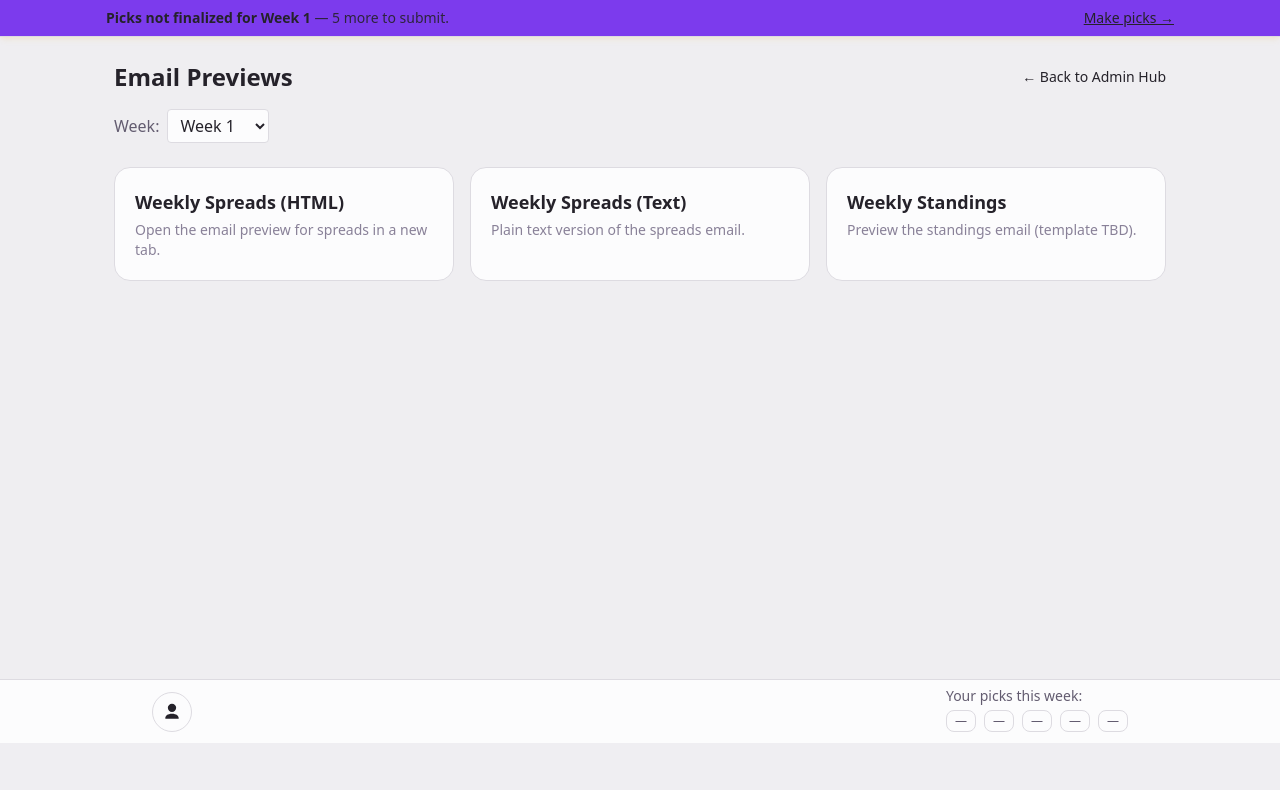
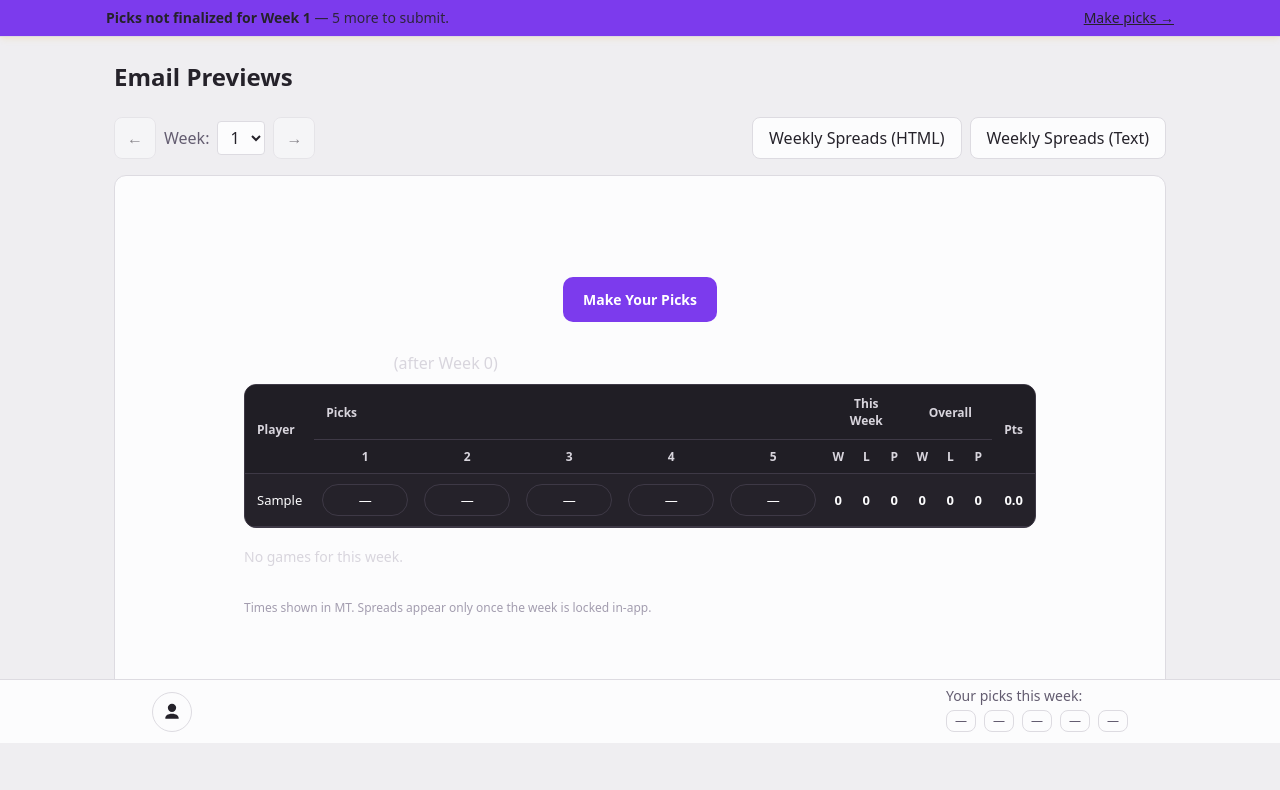
Before and after one commit to crops004/supercontest, a Flask app: page /admin/email/previews in a window 1280 px wide. Shown: the part 57-847 px from the top of the page. Before the commit the page ends 800 px from the top, so only its background shows below. Run offline with Flask 3, Linux system fonts and the light colour scheme; the visitor is signed in with stand-in values (Sample User, id 1); data comes from the database, SQL or seed files in the repository; data that the repository does not hold is empty; style sheets or scripts are compiled from the project's sources.

Commit message:
feat: enhance email previews with week selection and dynamic loading of spreads refactor: update weekly spreads templates for improved layout and styling style: add extra foreground color variable for better theme support

```diff
--- a/app/admin/routes.py
+++ b/app/admin/routes.py
@@ -5,8 +5,9 @@ from flask import Blueprint, request, render_template, redirect, url_for, flash,
 from flask_login import login_required, current_user
 from datetime import datetime, timezone, date
 from collections import defaultdict, OrderedDict
-from typing import List, Dict, Tuple, Any
+from typing import List, Dict, Tuple, Any, Optional
 from urllib.parse import urlencode
+from sqlalchemy import func
 from sqlalchemy.sql import sqltypes as T
 
 from app.extensions import db
@@ -267,24 +268,26 @@ def picks_matrix():
 @bp.get("/email/previews")
 @login_required
 def email_previews():
-    week = request.args.get("week", type=int) or current_week_number()
-    # You already have context-building helpers for spreads (groups, etc.)
-    # For now, just render a page that links out to the previews.
+    row = db.session.query(func.min(Game.week), func.max(Game.week)).first()
+
+    min_raw = row[0] if row else None
+    max_raw = row[1] if row else None
+
+    min_week = int(min_raw) if min_raw is not None else 1
+    max_week = int(max_raw) if max_raw is not None else min_week
+
+    weeks = list(range(min_week, max_week + 1))
+
+    sel = request.args.get("week", type=int) or current_week_number()
+    if sel < min_week: sel = min_week
+    if sel > max_week: sel = max_week
 
     return render_template(
         "email_previews.html",
-        selected_week=week,
-    )
-
-@bp.get("/email/weekly-standings/preview", endpoint="preview_weekly_standings_email")
-@login_required
-def preview_weekly_standings_email():
-    """Temporary placeholder until the real standings email is built."""
-    week = request.args.get("week", type=int) or current_week_number()
-    # You can swap this to render a real template later.
-    return render_template(
-        "email/weekly_standings.html",
-        week_number=week,
+        weeks=weeks,
+        selected_week=sel,
+        min_week=min_week,
+        max_week=max_week,
     )
 
 @bp.get("/email/weekly-spreads/preview")
--- a/app/admin/templates/email/weekly_spreads.html
+++ b/app/admin/templates/email/weekly_spreads.html
@@ -90,7 +90,7 @@
               <table role="presentation" border="0" cellpadding="0" cellspacing="0" width="100%"
                      class="card"
                      style="
-                       background:hsl(263 11% 15%);               /* dark --color-foreground */
+                       background:hsl(263 12% 20%);               /* dark --color-secondary-content */
                        border:1px solid hsl(263 10% 25%);         /* dark --color-border */
                        border-radius:16px; padding:0; overflow:hidden;
                        margin-bottom:16px;                          /* more vertical spacing */
--- a/app/admin/templates/email_previews.html
+++ b/app/admin/templates/email_previews.html
@@ -3,44 +3,155 @@
 
 {% block content %}
 <div class="mx-auto max-w-[1100px] p-6 text-copy">
-    <div class="flex items-center justify-between mb-4">
-        <h1 class="text-2xl font-bold">Email Previews</h1>
-        <a href="{{ url_for('admin.index', week=selected_week) }}" class="text-sm hover:underline">← Back to Admin Hub</a>
-    </div>
+  <h1 class="text-2xl font-bold mb-6">Email Previews</h1>
 
-  <form method="get" class="mb-6 flex items-center gap-2">
+  <!-- Controls -->
+  <div class="flex flex-col gap-3 mb-4">
+    <div class="flex flex-wrap items-center gap-3">
+      <div class="flex items-center gap-2">
+        <button id="wk-prev"
+                class="rounded-lg border border-border bg-foreground px-3 py-2 hover:ring-2 hover:ring-primary/40"
+                title="Previous week"
+                aria-label="Previous week">
+          &larr;
+        </button>
+
         <label class="flex items-center gap-2">
           <span class="text-copy-light">Week:</span>
-      <select name="week" class="border border-border rounded px-2 py-1 bg-foreground text-copy"
-              onchange="this.form.submit()">
-        {% for w in range(1, 19) %}
-          <option value="{{ w }}" {{ 'selected' if w == selected_week else '' }}>Week {{ w }}</option>
+          <select id="preview-week" class="border border-border rounded px-2 py-1 bg-foreground text-copy">
+            {% for w in weeks %}
+              <option value="{{ w }}" {{ 'selected' if w == selected_week else '' }}>{{ w }}</option>
             {% endfor %}
           </select>
         </label>
-  </form>
 
-  <div class="grid grid-cols-1 sm:grid-cols-2 lg:grid-cols-3 gap-4">
-    <a href="{{ url_for('admin.preview_weekly_spreads_email', week=selected_week) }}"
-       class="block rounded-2xl border border-border bg-foreground p-5 hover:ring-2 hover:ring-primary/40"
-       target="_blank">
-      <div class="text-lg font-semibold mb-1">Weekly Spreads (HTML)</div>
-      <p class="text-sm text-copy-lighter">Open the email preview for spreads in a new tab.</p>
-    </a>
+        <button id="wk-next"
+                class="rounded-lg border border-border bg-foreground px-3 py-2 hover:ring-2 hover:ring-primary/40"
+                title="Next week"
+                aria-label="Next week">
+          &rarr;
+        </button>
+      </div>
 
-    <a href="{{ url_for('admin.preview_weekly_spreads_email_txt', week=selected_week) }}"
-       class="block rounded-2xl border border-border bg-foreground p-5 hover:ring-2 hover:ring-primary/40"
-       target="_blank">
-      <div class="text-lg font-semibold mb-1">Weekly Spreads (Text)</div>
-      <p class="text-sm text-copy-lighter">Plain text version of the spreads email.</p>
-    </a>
+      <div class="flex gap-2 flex-wrap ml-auto">
+        <button
+          class="rounded-lg border border-border bg-foreground px-4 py-2 hover:ring-2 hover:ring-primary/40"
+          data-type="html"
+          data-base="{{ url_for('admin.preview_weekly_spreads_email') }}"
+        >
+          Weekly Spreads (HTML)
+        </button>
 
-    <a href="{{ url_for('admin.preview_weekly_standings_email', week=selected_week) }}"
-       class="block rounded-2xl border border-border bg-foreground p-5 hover:ring-2 hover:ring-primary/40"
-       target="_blank">
-      <div class="text-lg font-semibold mb-1">Weekly Standings</div>
-      <p class="text-sm text-copy-lighter">Preview the standings email (template TBD).</p>
-    </a>
+        <button
+          class="rounded-lg border border-border bg-foreground px-4 py-2 hover:ring-2 hover:ring-primary/40"
+          data-type="text"
+          data-base="{{ url_for('admin.preview_weekly_spreads_email_txt') }}"
+        >
+          Weekly Spreads (Text)
+        </button>
+      </div>
+    </div>
+  </div>
+
+  <!-- Inline preview target -->
+  <div id="preview-container" class="rounded-xl border border-border bg-foreground p-4 min-h-[120px]">
+    <p class="text-copy-light">Select a preview above to load it here.</p>
   </div>
 </div>
 {% endblock %}
+
+{% block scripts %}
+{{ super() }}
+<script>
+(() => {
+  const weekSel = document.getElementById('preview-week');
+  const btnPrev  = document.getElementById('wk-prev');
+  const btnNext  = document.getElementById('wk-next');
+  const container = document.getElementById('preview-container');
+
+  // Store last preview so changing week re-loads the same kind
+  let last = { type: null, base: null };
+
+  // Bounds from server (we can infer from the select options)
+  const options = Array.from(weekSel.options).map(o => parseInt(o.value, 10));
+  const minWeek = Math.min(...options);
+  const maxWeek = Math.max(...options);
+
+  function clampWeek(n) {
+    return Math.max(minWeek, Math.min(maxWeek, n));
+  }
+
+  function updateArrows() {
+    const w = parseInt(weekSel.value, 10);
+    btnPrev.disabled = (w <= minWeek);
+    btnNext.disabled = (w >= maxWeek);
+    btnPrev.classList.toggle('opacity-50', btnPrev.disabled);
+    btnNext.classList.toggle('opacity-50', btnNext.disabled);
+  }
+
+  function buildUrl(base, week) {
+    const u = new URL(base, window.location.origin);
+    u.searchParams.set('week', String(week));
+    return u.toString();
+  }
+
+  async function loadPreview(base, type) {
+    const week = weekSel?.value || '';
+    const url = buildUrl(base, week);
+    last = { type, base };
+
+    container.innerHTML = '<p class="text-copy-light">Loading…</p>';
+    try {
+      const res = await fetch(url, { headers: { 'X-Requested-With': 'fetch' } });
+      const body = await res.text();
+      if (!res.ok) throw new Error(body);
+
+      if (type === 'text') {
+        container.innerHTML = `<pre class="whitespace-pre-wrap text-sm text-copy">${body.replace(/</g, '&lt;')}</pre>`;
+      } else {
+        container.innerHTML = body; // HTML preview content
+      }
+    } catch (err) {
+      console.error('[email preview] failed:', err);
+      container.innerHTML = `<p class="text-error">Failed to load preview.</p>`;
+    }
+  }
+
+  // Hook up the two preview buttons
+  document.querySelectorAll('button[data-base]').forEach(btn => {
+    btn.addEventListener('click', () => {
+      loadPreview(btn.dataset.base, btn.dataset.type);
+    });
+  });
+
+  // Week dropdown change -> reload the last preview if any
+  weekSel.addEventListener('change', () => {
+    updateArrows();
+    if (last.base && last.type) loadPreview(last.base, last.type);
+  });
+
+  // Prev/Next buttons -> change week by ±1 and reload preview
+  btnPrev.addEventListener('click', () => {
+    const w = clampWeek(parseInt(weekSel.value, 10) - 1);
+    if (w !== parseInt(weekSel.value, 10)) {
+      weekSel.value = String(w);
+      weekSel.dispatchEvent(new Event('change'));
+    }
+  });
+  btnNext.addEventListener('click', () => {
+    const w = clampWeek(parseInt(weekSel.value, 10) + 1);
+    if (w !== parseInt(weekSel.value, 10)) {
+      weekSel.value = String(w);
+      weekSel.dispatchEvent(new Event('change'));
+    }
+  });
+
+  // Initial state
+  updateArrows();
+
+  // Optional: auto-load HTML preview initially
+  const firstBtn = document.querySelector('button[data-base][data-type="html"]');
+  if (firstBtn) loadPreview(firstBtn.dataset.base, firstBtn.dataset.type);
+})();
+</script>
+{% endblock %}
--- a/app/static/src/input.css
+++ b/app/static/src/input.css
@@ -97,6 +97,7 @@
   /* LIGHT surface + text */
   --color-background: hsl(260 10% 94%);
   --color-foreground: hsl(240 14% 99%);
+  --color-extra-foreground: hsl(220 16% 99%);
   --color-border: hsl(260 9% 87%);
 
   --color-copy: hsl(263 11% 15%);
@@ -118,6 +119,7 @@
   /* only the six that change */
   --color-background: hsl(264 10% 10%);
   --color-foreground: hsl(263 11% 15%);
+  --color-extra-foreground: hsl(263 12% 20%);
   --color-border: hsl(263 10% 25%);
 
   --color-copy: hsl(240 14% 99%);
```
Also changed, not shown: app/admin/templates/email/weekly_spreads.txt (+31 -7 lines), app/admin/templates/email/weekly_standings.html (deleted, +0 -13 lines). Lines whose indentation alone changed are shown as unchanged.
